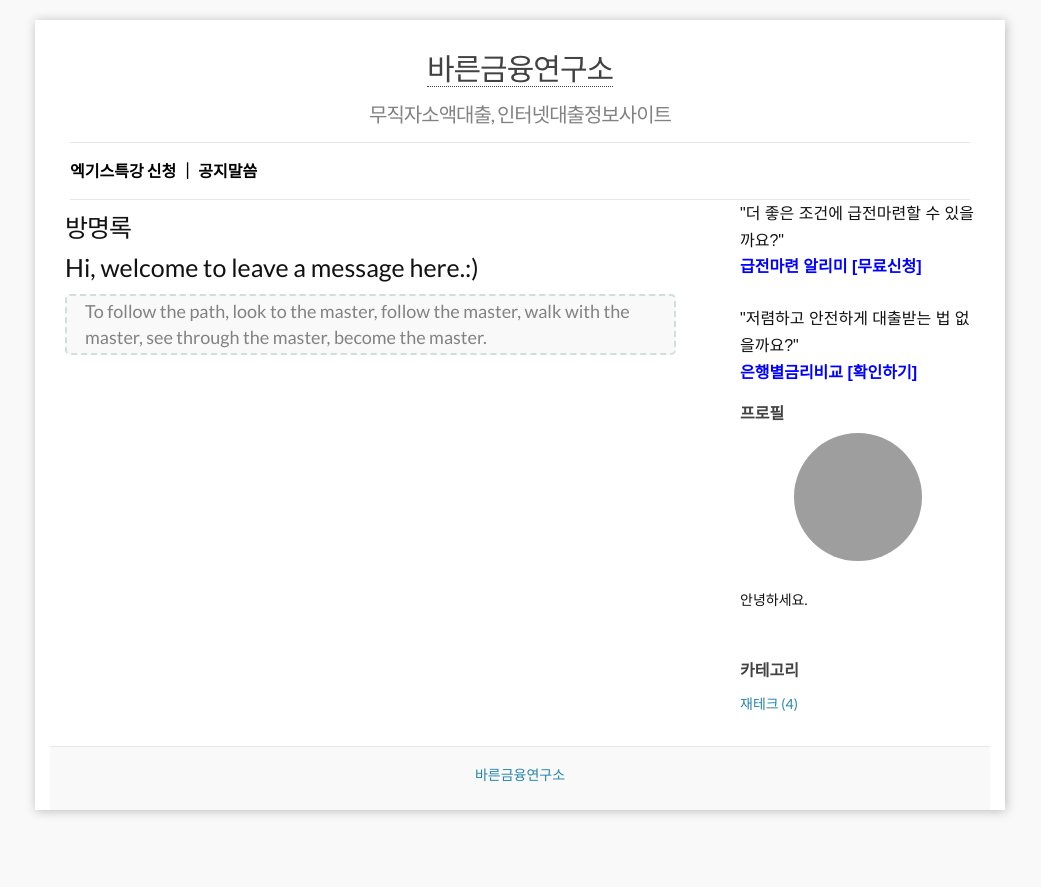
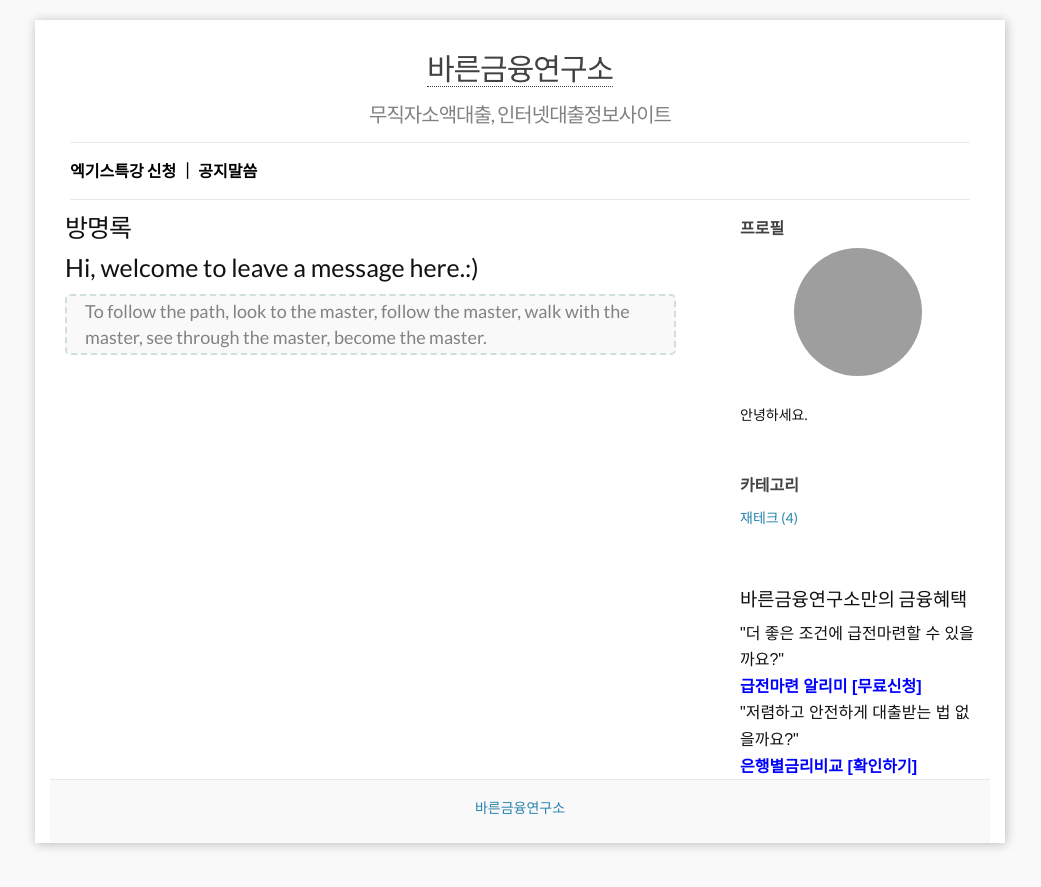
Before and after one commit to leevra/finance, a Jekyll site: the page built from f_guestbook.md, in a window 1280 px wide. Shown: the top 887 px of the page, without its empty margins (120-1161 px from the left). Built offline with Jekyll 4.4.1, drawn with Linux system fonts in a browser that asks for light colours; comment, search, counter and statistics services are not loaded; grey boxes are pictures that could not be loaded.

Commit message:
VersionActivity

```diff
--- a/_includes/sidebar.html
+++ b/_includes/sidebar.html
@@ -1,14 +1,21 @@
 <div class="col-sm-2">
 
+
+{% include Aboutme.html %}
+{% include Categories.html %}
+
+<br>
+
+<h3>바른금융연구소만의 금융혜택</h3>
 
 <span style="font-family: arial, helvetica, sans-serif; font-size: 12pt;">"더 좋은 조건에 급전마련할 수 있을까요?"</span><br>
 <span style="color: #0000ff;"><strong><a style="color: #0000ff;" href="https://finance.leeseungju.com/%EA%B8%89%EC%A0%84%EB%A7%88%EB%A0%A8-%EC%95%8C%EB%A6%AC%EB%AF%B8"><span style="font-family: arial, helvetica, sans-serif; font-size: 12pt;">급전마련 알리미 [무료신청]</span></a></strong></span>
 
-<br><br>
+<br>
 
 <span style="font-family: arial, helvetica, sans-serif; font-size: 12pt;">"저렴하고 안전하게 대출받는 법 없을까요?"</span><br>
 <span style="color: #0000ff;"><strong><a style="color: #0000ff;" href="https://finance.leeseungju.com"><span style="font-family: arial, helvetica, sans-serif; font-size: 12pt;">은행별금리비교 [확인하기]</span></a></strong></span>
 
-{% include Aboutme.html %}
-{% include Categories.html %}
+
+
 </div>
```
